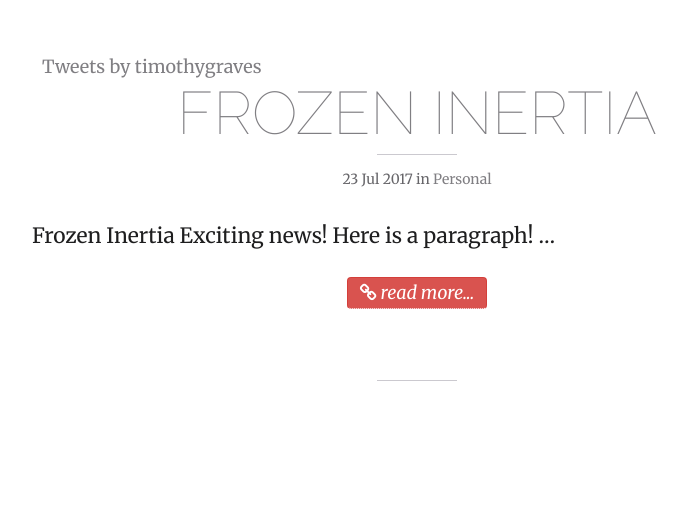
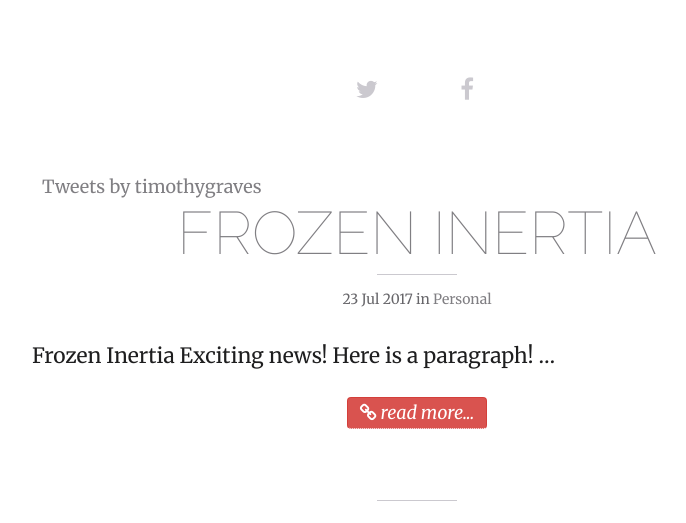
Before and after one commit to FrozenInertia/FrozenInertia.github.io, a Jekyll site: the page built from index.html, in a window 1280 px wide. Shown: the part 560-1083 px from the top of the page, without its empty margins (223-909 px from the left). Built offline with Jekyll 4.4.1, drawn with Linux system fonts in a browser that asks for light colours; the list of posts is cut into pages by our own code; comment, search, counter and statistics services are not loaded; grey boxes are pictures that could not be loaded.

Commit message:
:lipstick:

```diff
--- a/_layouts/home.html
+++ b/_layouts/home.html
@@ -103,7 +103,61 @@
     {% endif %}
 {% endif %}
     </header>
-
+        <div class="container">
+            <ul class="social-icons" style="text-align: center;">
+                {% if site.author.twitter %}
+                <li>
+                    <a href="http://twitter.com/{{ site.author.twitter }}" data-toggle="tooltip" title="{{ site.author.name}} on Twitter" target="_blank">
+                        <i class="fa fa-twitter"></i>
+                    </a>
+                </li>
+                {% endif %} {% if site.author.facebook %}
+                <li>
+                    <a href="http://facebook.com/{{ site.author.facebook }}" data-toggle="tooltip" title="{{ site.author.name}} on Facebook" target="_blank">
+                        <i class="fa fa-facebook"></i>
+                    </a>
+                </li>
+                {% endif %} {% if site.author.google_plus %}
+                <li>
+                    <a href="{{ site.author.google_plus }}" data-toggle="tooltip" title="{{ site.author.name}} on Google+" target="_blank">
+                        <i class="fa fa-google-plus"></i>
+                    </a>
+                </li>
+                {% endif %} {% if site.author.stackexchange %}
+                <li>
+                    <a href="{{ site.author.stackexchange }}" data-toggle="tooltip" title="{{ site.author.name}} on StackExchange" target="_blank">
+                        <i class="fa fa-stackexchange"></i>
+                    </a>
+                </li>
+                {% endif %} {% if site.author.linkedin %}
+                <li>
+                    <a href="{{ site.author.linkedin }}" data-toggle="tooltip" title="{{ site.author.name}} on LinkedIn" target="_blank">
+                        <i class="fa fa-linkedin"></i>
+                    </a>
+                </li>
+                {% endif %} {% if site.author.instagram %}
+                <li>
+                    <a href="http://instagram.com/{{ site.author.instagram }}" data-toggle="tooltip" title="{{ site.author.name}} on Instagram"
+                        target="_blank">
+                        <i class="fa fa-instagram"></i>
+                    </a>
+                </li>
+                {% endif %} {% if site.author.flickr %}
+                <li>
+                    <a href="http://www.flickr.com/photos/{{ site.author.flickr }}" data-toggle="tooltip" title="{{ site.author.name}} on Flickr"
+                        target="_blank">
+                        <i class="fa fa-flickr"></i>
+                    </a>
+                </li>
+                {% endif %} {% if site.author.github %}
+                <li>
+                    <a href="http://github.com/{{ site.author.github }}" data-toggle="tooltip" title="{{ site.author.name}} on Github" target="_blank">
+                        <i class="fa fa-github"></i>
+                    </a>
+                </li>
+                {% endif %}
+            </ul>
+        </div>
     <div id="main" class="content" role="main" itemprop="mainContentOfPage">
         <div class="container">
             <div class="row">
```
Also changed, not shown: _includes/header.html (line endings or trailing spaces).
